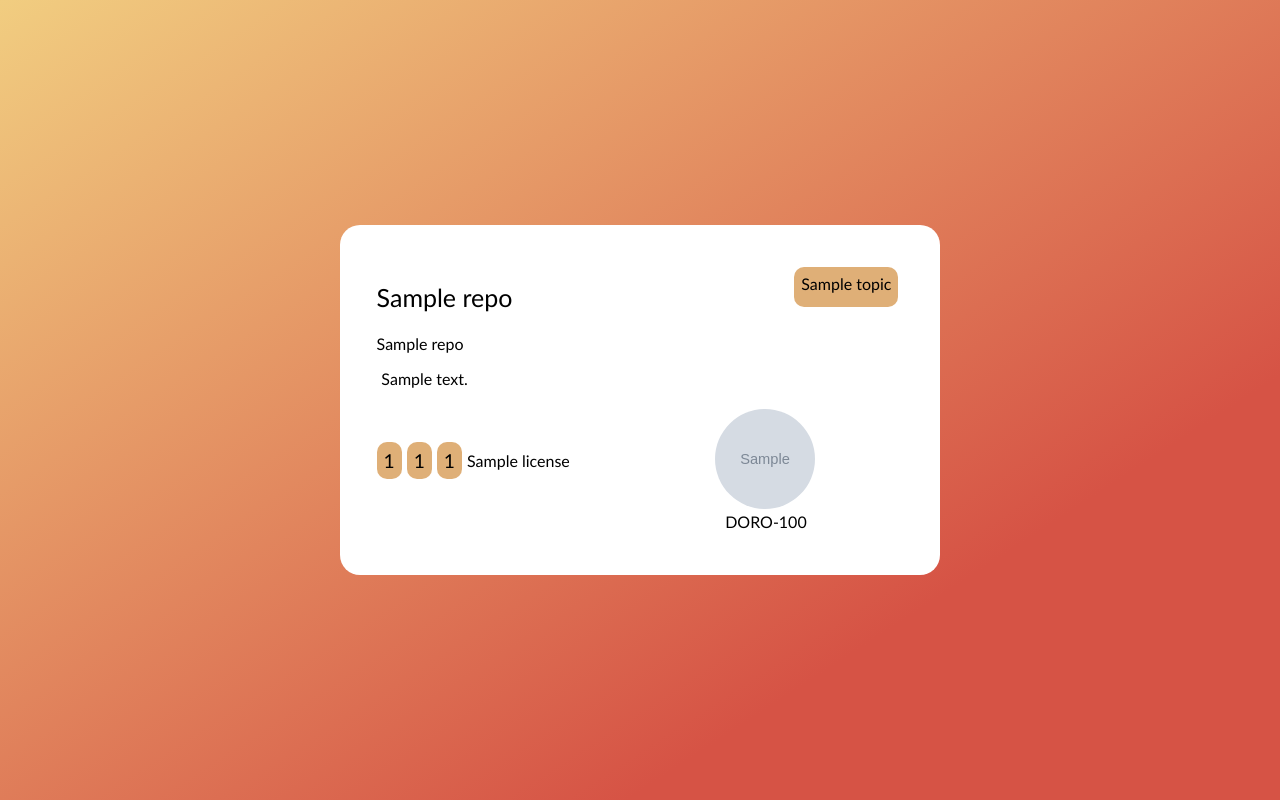
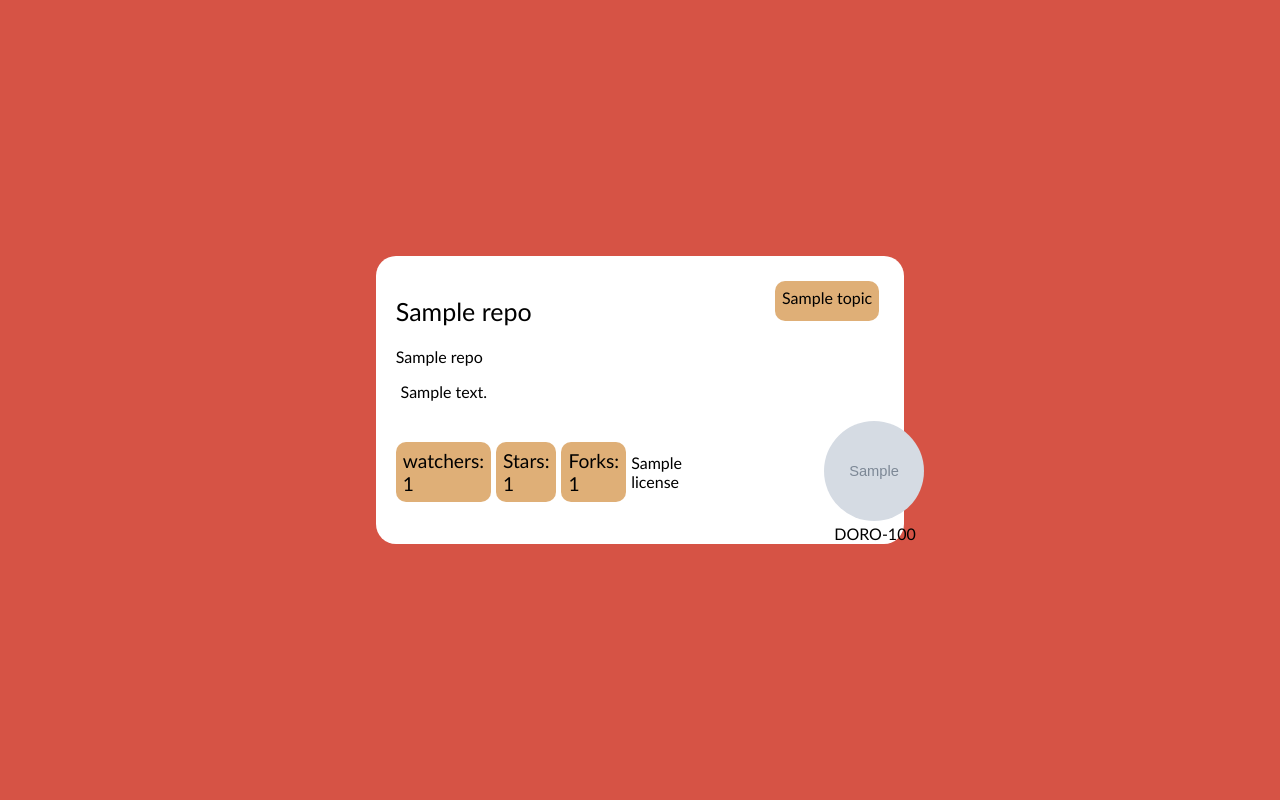
Before and after one commit to philimon-reset/Git-Stats, a Flask app: template templates/user_template.html in a window 1280 px wide. Run offline with Flask 2, Linux system fonts and the light colour scheme; the template is opened without the code that fills it: most values are stand-ins (such as "Sample title", 1, 10 or a date in 2020); grey boxes marked "Sample" are stand-in pictures.

Commit message:
making things work

```diff
--- a/server.py
+++ b/server.py
@@ -41,7 +41,7 @@ def callback():
     user_info = user_request.json()
     user_id = user_info.get("id")
 
-    if (not Storage_Json.get_user(user_id)):
+    if (not Storage_Json.get_stored_user(user_id)):
         user_info["user_etag"] = user_request.headers.get("etag")
         user_info["access_token"] = access_token
 
@@ -57,10 +57,10 @@ def callback():
     return "success"
     # return render_template("landing.html")
 
-@app.route("/gitstat/<int:user_id>")
+@app.route("/gitstat/<string:user_id>")
 def get_template(user_id):
-    user = Storage_Json.get_user(user_id).to_dict()
-    user_repos = [repo.to_dict() for repo in Storage_Json.get_user_repos(user_id)]
+    user = Storage_Json.get_stored_user(user_id).to_dict()
+    user_repos = [repo.to_dict() for repo in Storage_Json.get_stored_user_repos(str(user_id))]
     # test_update = get_user(user["access_token"], user["user_etag"])
     # if (test_update):
     #     updated_user_info = test_update.json()
--- a/static/style.css
+++ b/static/style.css
@@ -10,21 +10,26 @@ body {
   justify-content: center;
   height: 100vh;
   font-family: "Fira Sans", sans-serif;
-  background: linear-gradient(147deg, #f1cd80 0%, #d65345 74%);
+  background: #d65345
 }
 .main-content {
-  background: white;
-  border-radius: 20px;
+  display: flex;
+  flex-direction: column;
+  justify-content: space-evenly;
   min-width: 600px;
   min-height: 350px;
   margin: auto;
   padding: 2%;
 }
 .repo-content {
+  background: white;
+  border-radius: 20px;
+  margin: 10px;
   height: 50%;
   display: flex;
   justify-content: center;
   flex-direction: column;
+  padding: 10px;
 }
 
 .head,
--- a/templates/user_template.html
+++ b/templates/user_template.html
@@ -26,9 +26,9 @@
                   </div>
                </div>
                <div class="toe">
-                  <span class="common watcher_count">{{ repo.subscribers_count }}</span>
-                  <span class="common star_count">{{ repo.stargazers_count }}</span>
-                  <span class="common forks_count">{{ repo.forks_count }}</span>
+                  <span class="common watcher_count">watchers: {{ repo.subscribers_count }}</span>
+                  <span class="common star_count">Stars: {{ repo.stargazers_count }}</span>
+                  <span class="common forks_count">Forks: {{ repo.forks_count }}</span>
                   {% if repo.license is defined %}
                      <span class="license_main">{{ repo.license.name }}</span>
                   {% endif %}
```
Also changed, not shown: storage_engine/storage.py (+7 -5 lines).
